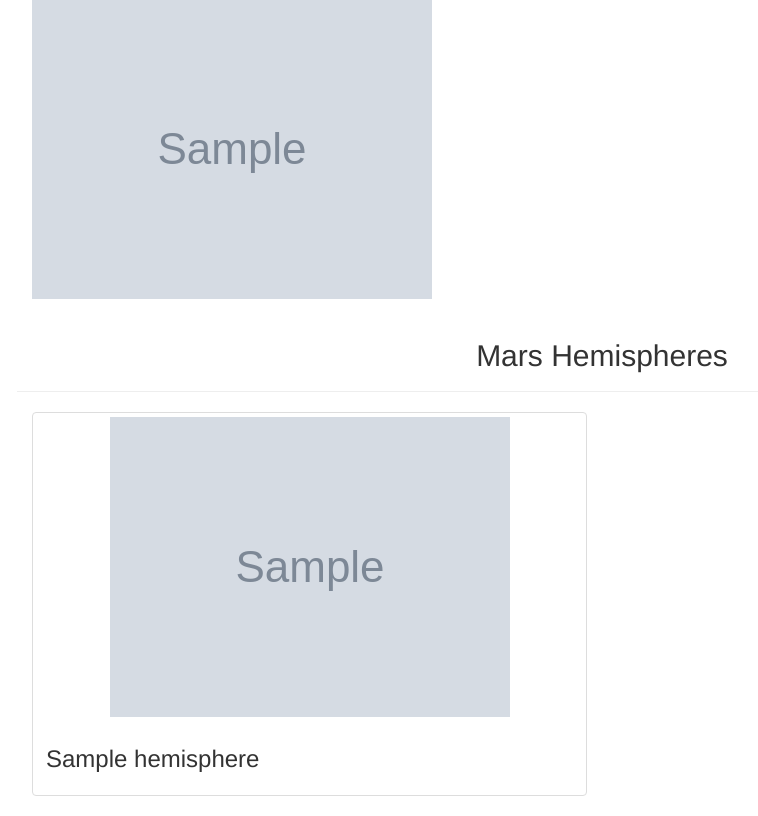
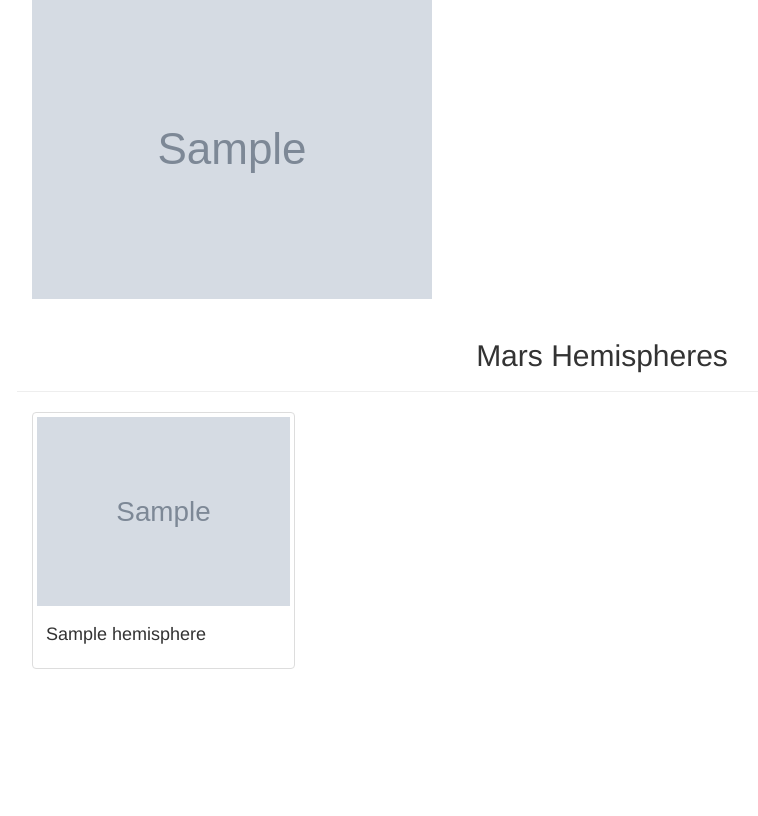
Before and after one commit to pasmi369/Mission-to-Mars, a Flask app: page / in a window 1280 px wide. Shown: the part 468-1284 px from the top of the page, without its empty margins (38-796 px from the left). After the commit the page ends 1137 px from the top, so only its background shows below. Run offline with Flask 2, Linux system fonts and the light colour scheme; grey boxes marked "Sample" are stand-in pictures; a database or web service that is not in the repository returns one stand-in record (values such as "Sample title"); some libraries are stand-ins or nearby versions.

Commit message:
Challenge Deliverables 10

```diff
--- a/templates/index.html
+++ b/templates/index.html
@@ -61,13 +61,14 @@
         </div>
 
         {% for hemisphere in mars.hemispheres %}
-        <div class="col-md-6">
-          <div class="thumbnail">
-            <img src="{{hemisphere.img_url | default('static/images/error.png', true)}}" alt="...">
-            <div class="caption">
-              <h3>{{hemisphere.title}}</h3>
+        <!-- <div class="col-md-6"> -->
+          <div class="col-md-3 col-sm-6 col-xs-12">
+            <div class="thumbnail">
+              <img src="{{hemisphere.img_url | default('static/images/error.png', true)}}" alt="...">
+              <div class="caption">
+                <h4>{{hemisphere.title}}</h4>
+              </div>
             </div>
-          </div>
         </div>
         {% endfor %}
       </div>
```
Also changed, not shown: Resources/full_image_titles.png, Resources/webpage_bootstrap.png.
